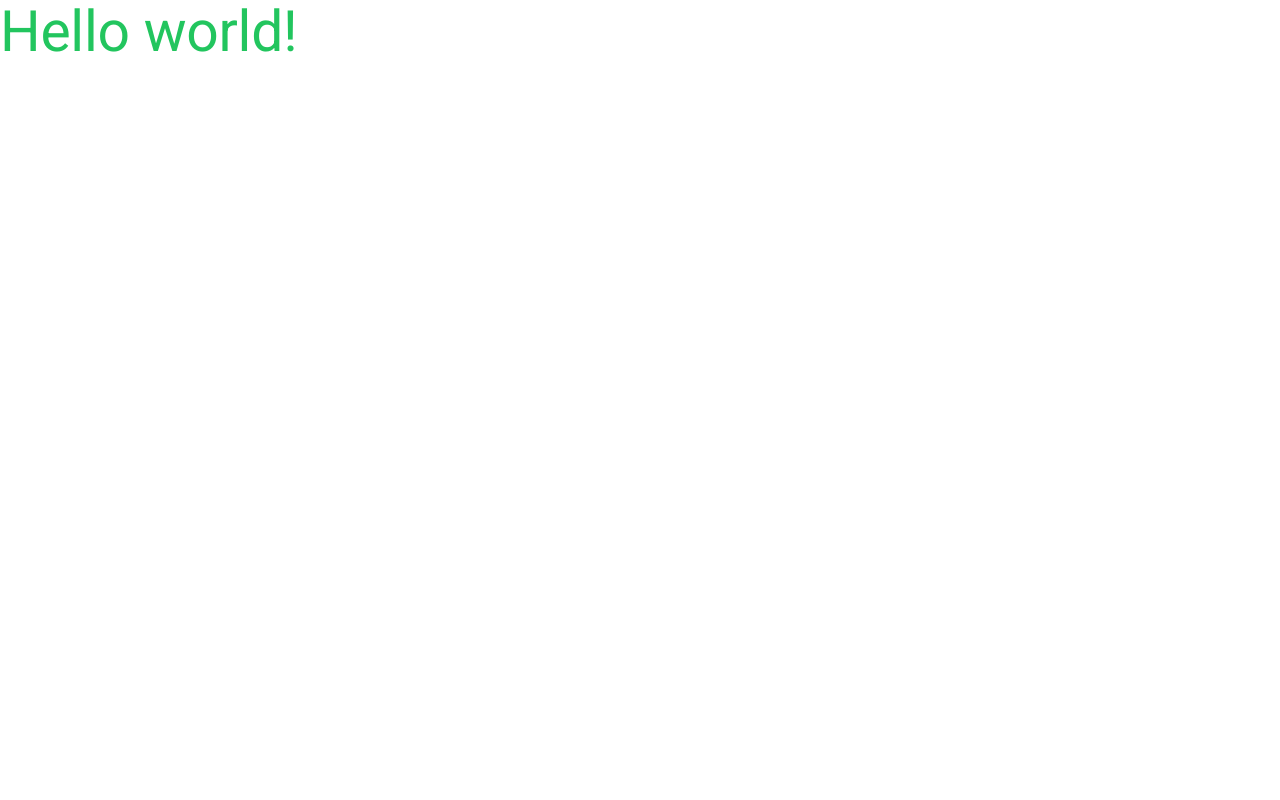
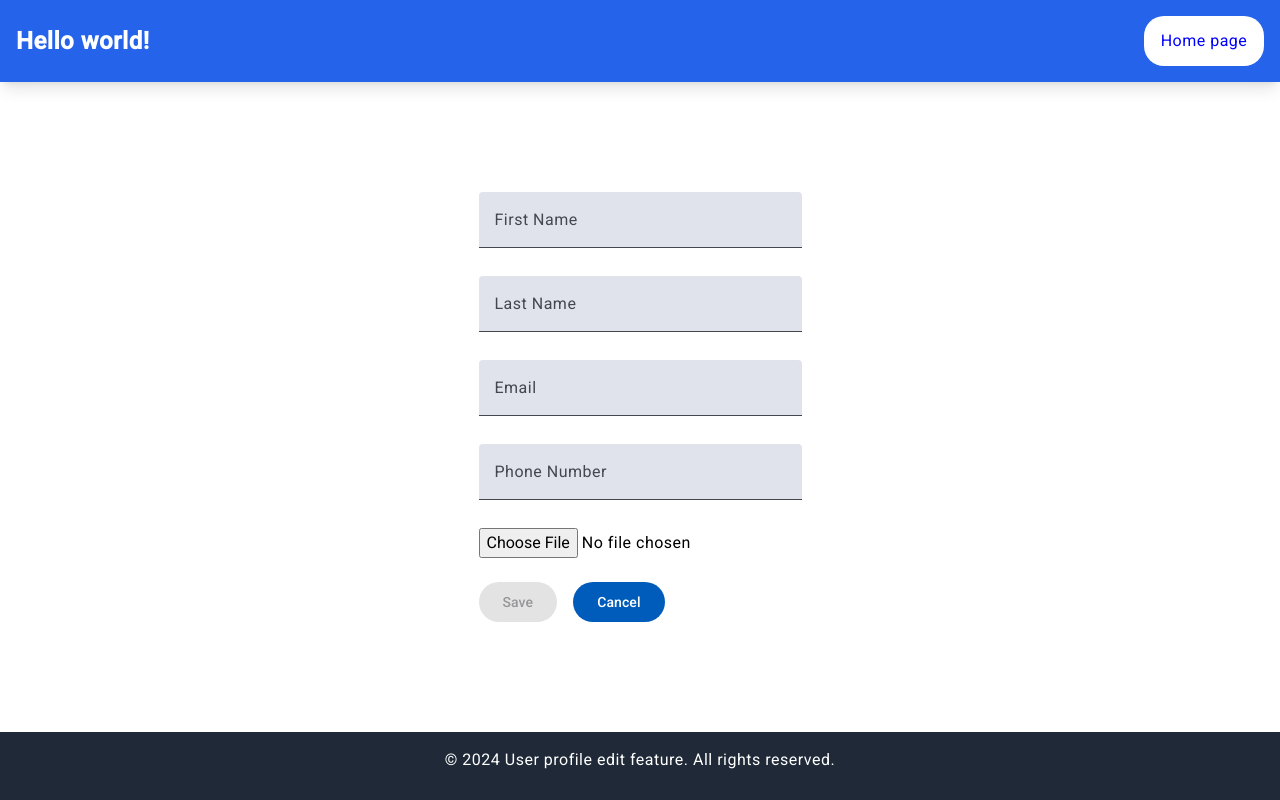
Before and after one commit to GiorgiOtiashvili/User-Profile-Edit-Feature, an Angular app in the folder User-profile-edit-feature/: page /edit-profile in a window 1280 px wide. Before the commit this address led to /. Built offline with nearby package versions, Linux system fonts and the light colour scheme.

Commit message:
generate user-profile-edit component and add routing

```diff
--- a/User-profile-edit-feature/src/app/app.component.html
+++ b/User-profile-edit-feature/src/app/app.component.html
@@ -1 +1,22 @@
-<h1 class="text-3xl font-bold text-green-500">Hello world!</h1>
+<section class="h-screen flex flex-col">
+  <header class="bg-blue-600 text-white p-4 shadow-lg">
+    <nav class="container mx-auto flex justify-between items-center">
+      <div class="text-lg font-bold">
+        <p class="text-2xl font-bold text-white !my-0">Hello world!</p>
+      </div>
+      <div>
+        <button id="edit-button" (click)="navigate()"> {{buttonText}} </button>
+      </div>
+    </nav>
+  </header>
+
+  <section class="container mx-auto py-8 flex-grow flex items-center justify-center mt-6 mb-6">
+    <router-outlet></router-outlet>
+  </section>
+
+  <footer class="bg-gray-800 text-white p-4">
+    <div class="container mx-auto text-center">
+      <p>&copy; 2024 User profile edit feature. All rights reserved.</p>
+    </div>
+  </footer>
+</section>
--- a/User-profile-edit-feature/src/app/app.component.scss
+++ b/User-profile-edit-feature/src/app/app.component.scss
@@ -0,0 +1,15 @@
+#edit-button {
+  width: 120px;
+  height: 50px;
+  border-radius: 20px;
+  padding: 5px 15px;
+  background-color: white;
+  color: blue;
+  transition: 0.8s;
+
+  &:hover {
+    background-color: black;
+    color: white;
+    transition: 0.8s;
+  }
+}
--- a/User-profile-edit-feature/src/app/app.component.ts
+++ b/User-profile-edit-feature/src/app/app.component.ts
@@ -1,5 +1,5 @@
 import { Component } from '@angular/core';
-import { RouterOutlet } from '@angular/router';
+import { NavigationEnd, Router, RouterOutlet } from '@angular/router';
 
 @Component({
   selector: 'app-root',
@@ -10,4 +10,21 @@ import { RouterOutlet } from '@angular/router';
 })
 export class AppComponent {
   title = 'User-profile-edit-feature';
+  buttonText: string = 'Edit profile';
+
+  constructor(private router: Router) {
+    this.router.events.subscribe((event) => {
+      if (event instanceof NavigationEnd) {
+        this.router.url === '/edit-profile'
+          ? (this.buttonText = 'Home page')
+          : (this.buttonText = 'Edit profile');
+      }
+    });
+  }
+
+  navigate() {
+    this.router.url === '/edit-profile'
+      ? this.router.navigate(['/'])
+      : this.router.navigate(['/edit-profile']);
+  }
 }
--- a/User-profile-edit-feature/src/app/app.routes.ts
+++ b/User-profile-edit-feature/src/app/app.routes.ts
@@ -1,3 +1,6 @@
 import { Routes } from '@angular/router';
+import { UserProfileEditComponent } from './user-profile-edit/user-profile-edit.component';
 
-export const routes: Routes = [];
+export const routes: Routes = [
+  { path: 'edit-profile', component: UserProfileEditComponent },
+];
--- /dev/null
+++ b/User-profile-edit-feature/src/app/user-profile-edit/user-profile-edit.component.html
@@ -0,0 +1,69 @@
+<form [formGroup]="profileForm" (ngSubmit)="onSubmit()">
+  <div class="flex flex-col gap-y-2">
+    <mat-form-field>
+      <input matInput placeholder="First Name" formControlName="firstName" />
+      <mat-error
+        *ngIf="
+          profileForm.get('firstName')?.invalid &&
+          profileForm.get('firstName')?.touched
+        "
+      >
+        First Name is required.
+      </mat-error>
+    </mat-form-field>
+
+    <mat-form-field>
+      <input matInput placeholder="Last Name" formControlName="lastName" />
+      <mat-error
+        *ngIf="
+          profileForm.get('lastName')?.invalid &&
+          profileForm.get('lastName')?.touched
+        "
+      >
+        Last Name is required.
+      </mat-error>
+    </mat-form-field>
+
+    <mat-form-field>
+      <input
+        matInput
+        placeholder="Email"
+        formControlName="email"
+        type="email"
+      />
+      <mat-error
+        *ngIf="
+          profileForm.get('email')?.invalid && profileForm.get('email')?.touched
+        "
+      >
+        Valid Email is required.
+      </mat-error>
+    </mat-form-field>
+
+    <mat-form-field>
+      <input
+        matInput
+        placeholder="Phone Number"
+        formControlName="phoneNumber"
+      />
+      <mat-error
+        *ngIf="
+          profileForm.get('phoneNumber')?.invalid &&
+          profileForm.get('phoneNumber')?.touched
+        "
+      >
+        Phone Number must contain only numbers.
+      </mat-error>
+    </mat-form-field>
+
+    <input type="file" (change)="onFileChange($event)" />
+    <img *ngIf="profilePicture" [src]="profilePicture" />
+
+    <div class="mt-4 flex gap-4">
+      <button mat-flat-button type="submit" [disabled]="profileForm.invalid">
+        Save
+      </button>
+      <button mat-flat-button type="button" (click)="onCancel()">Cancel</button>
+    </div>
+  </div>
+</form>
--- /dev/null
+++ b/User-profile-edit-feature/src/app/user-profile-edit/user-profile-edit.component.ts
@@ -0,0 +1,40 @@
+import { NgIf } from '@angular/common';
+import { Component, OnInit } from '@angular/core';
+import {
+  FormBuilder,
+  FormGroup,
+  ReactiveFormsModule,
+  Validators,
+} from '@angular/forms';
+import { MatButtonModule } from '@angular/material/button';
+import { MatInputModule } from '@angular/material/input';
+
+@Component({
+  selector: 'app-user-profile-edit',
+  standalone: true,
+  imports: [ReactiveFormsModule, MatInputModule, NgIf, MatButtonModule],
+  templateUrl: './user-profile-edit.component.html',
+  styleUrl: './user-profile-edit.component.scss',
+})
+export class UserProfileEditComponent implements OnInit {
+  profileForm: FormGroup;
+  profilePicture: string | ArrayBuffer | null = null;
+
+  constructor(private fb: FormBuilder) {
+    this.profileForm = this.fb.group({
+      firstName: ['', Validators.required],
+      lastName: ['', Validators.required],
+      email: ['', [Validators.required, Validators.email]],
+      phoneNumber: ['', [Validators.pattern('^[0-9]*$')]],
+      profilePicture: [null],
+    });
+  }
+
+  ngOnInit(): void {}
+
+  onFileChange(event: any) {}
+
+  onSubmit() {}
+
+  onCancel() {}
+}
```
Also changed, not shown: User-profile-edit-feature/src/app/user-profile-edit/user-profile-edit.component.scss (added), 1 other file (tests, documents, lock files or other folders).
